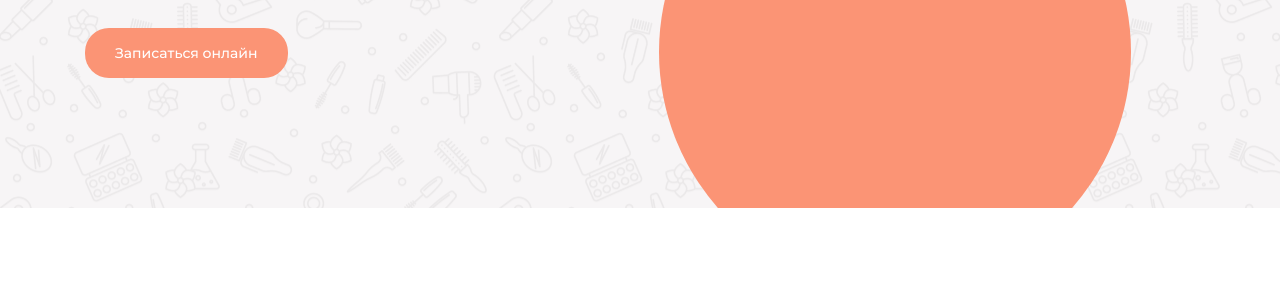
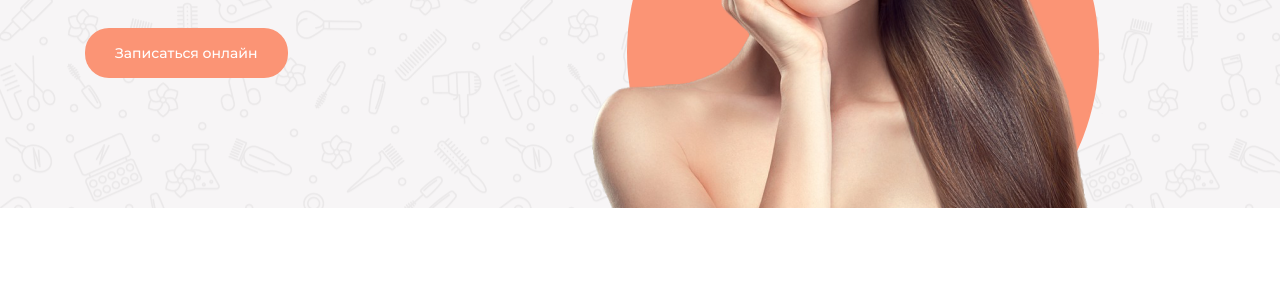
Before and after one commit to bokarevbs/BeautyWorld, a plain HTML site: page index.html in a window 1280 px wide. Shown: the part 373-673 px from the top of the page. Drawn offline with nearby package versions, Linux system fonts and the light colour scheme.

Commit message:
Added girl image to header

```diff
--- a/index.html
+++ b/index.html
@@ -44,7 +44,9 @@
                 </ul>
 
                 <div class="header__girl">
+                    <img src="./img/girl.png" alt="">
                 </div>
+
             </div>
         </header>
 
--- a/style.css
+++ b/style.css
@@ -146,16 +146,18 @@ a {
     margin-bottom: 16px;
 }
 
-
-/* TODO: разобраться с размещением изображения в header__girl */
 .header__girl {
     width: 472px;
     height: 472px;
     border-radius: 50%;
     background: #FB9475;
     position: absolute;
-    right: 64px;
+    right: 96px;
     bottom: -80px;
+}
+
+.header__girl img {
+    transform: translate(-48px, -110px);
 }
 
 .footer .container {
```
